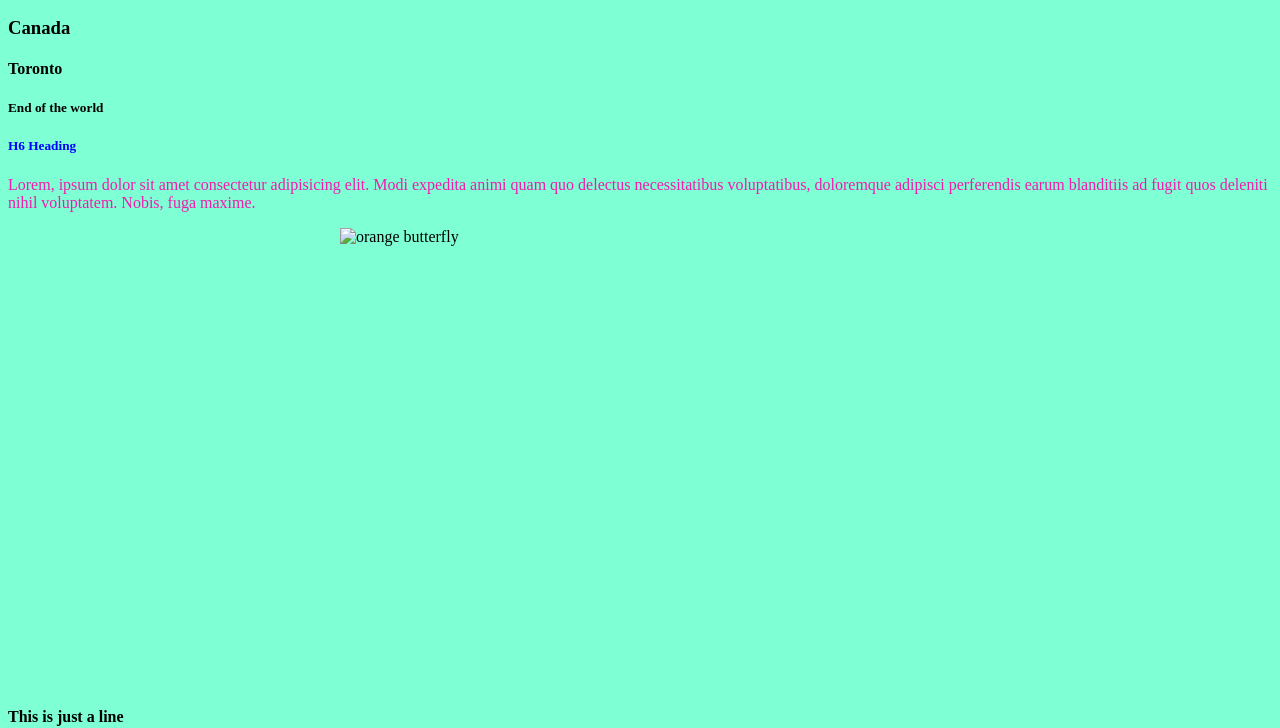
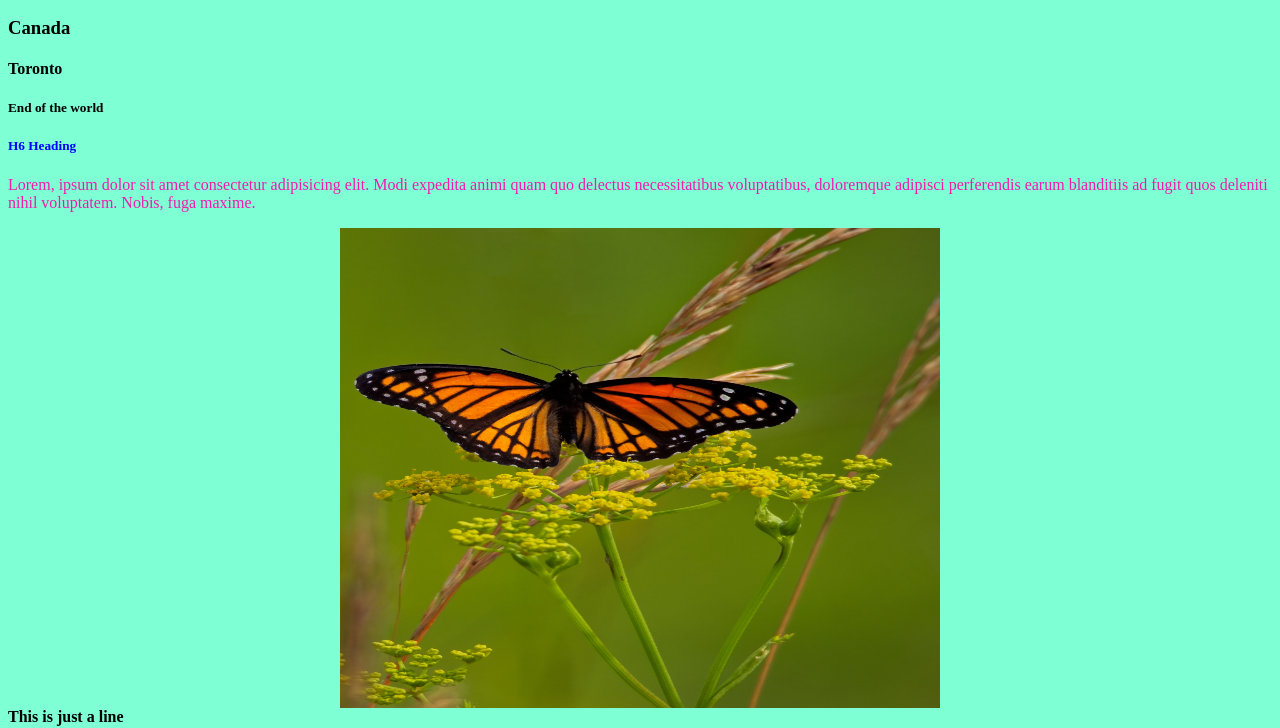
Before and after one commit to julia-marquesb/class-2, a plain HTML site: page index.html in a window 1280 px wide. Shown: the part 227-955 px from the top of the page. Drawn offline with Linux system fonts and the light colour scheme.

Commit message:
Update index.html

```diff
--- a/index.html
+++ b/index.html
@@ -24,7 +24,7 @@
 
 
 <!-- Image Tag-->
-<img src="images/butterfly.jpg" alt="orange butterfly">
+<img src="butterfly.jpg" alt="orange butterfly">
 
 <strong> <span> This is just a line</span></strong><br><br>
 <b><span>This is just a line</span></b><br><br>
```
